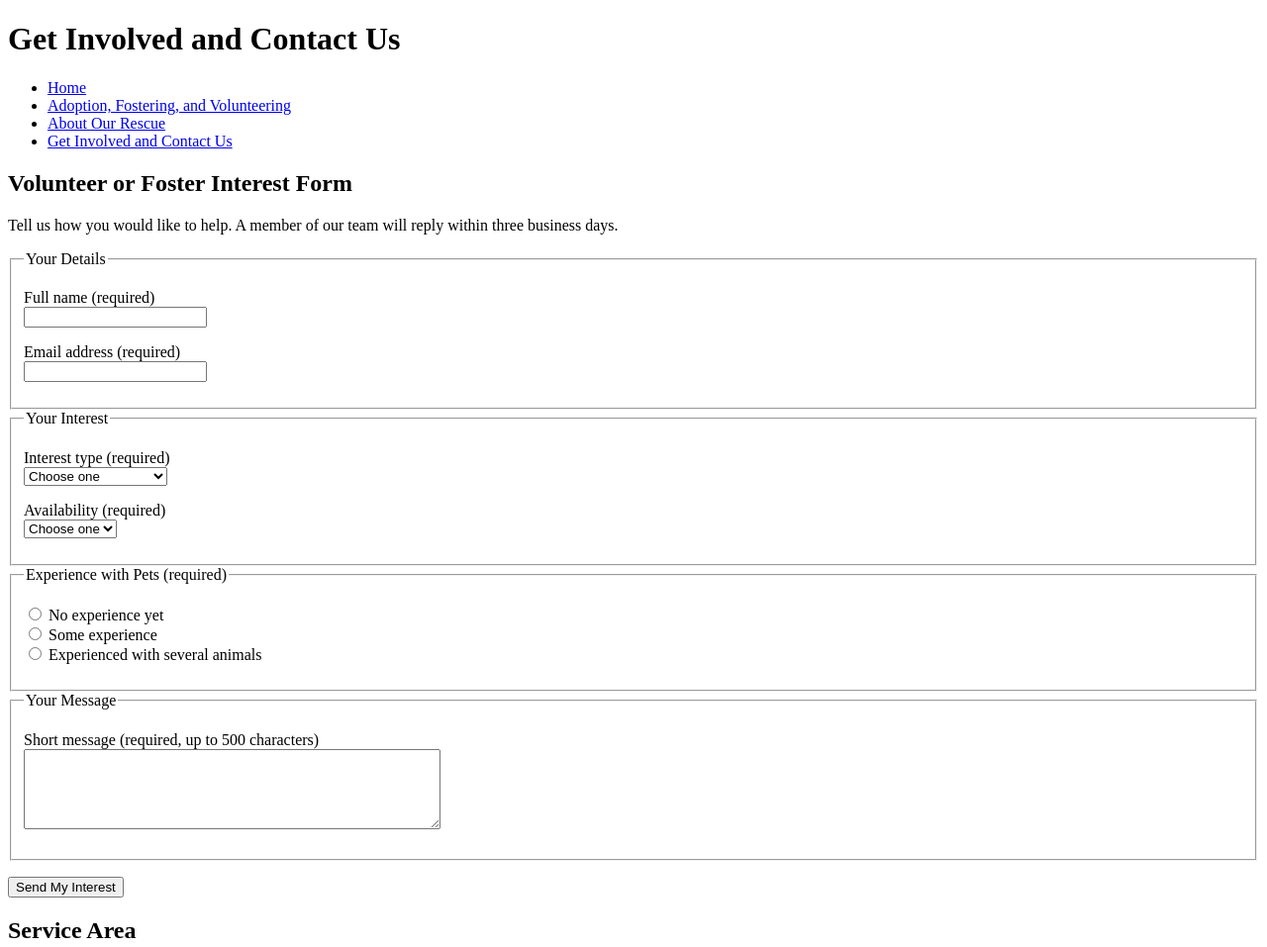
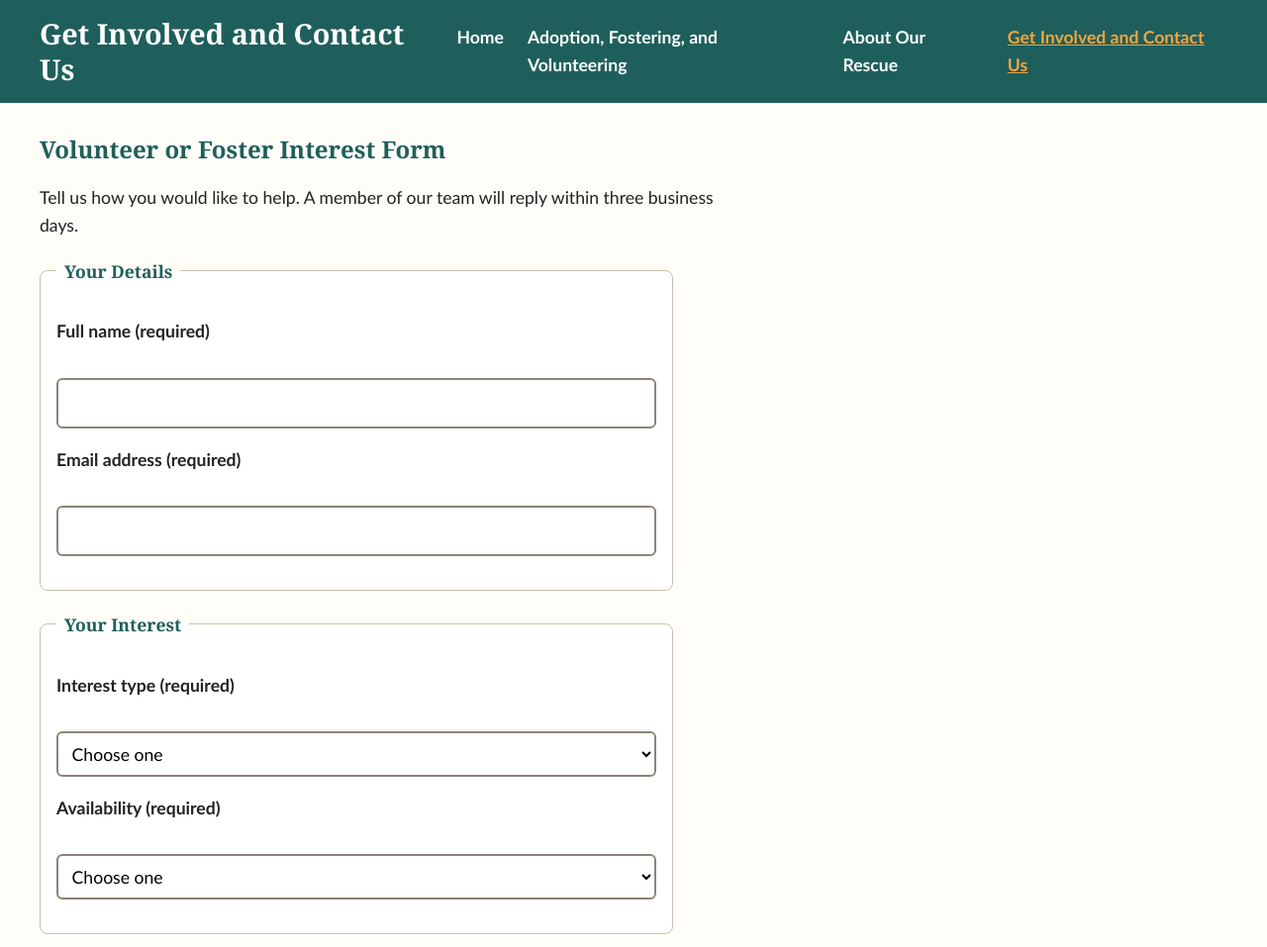
Before and after one commit to munirnegash/touchstoneprojects, a plain HTML site: page touchstonetask2/contact.html in a window 1280 px wide. Shown: the top 957 px of the page at 99% size. Drawn offline with Linux system fonts and the light colour scheme.

Commit message:
feat(touchstonetask2): add external stylesheet and link it to pages
Add a new `styles.css` file and link it within `about.html`, `contact.html`, `index.html`, and `services.html`. Also remove hardcoded width and height attributes from several media elements in `index.html` and `services.html` to allow for CSS-based styling.

```diff
--- a/touchstonetask2/contact.html
+++ b/touchstonetask2/contact.html
@@ -3,6 +3,7 @@
 <head>
   <meta charset="UTF-8">
   <meta name="viewport" content="width=device-width, initial-scale=1.0">
+  <link rel="stylesheet" href="styles.css">
   <title>Get Involved and Contact Us | Second Chance Animal Rescue</title>
 </head>
 <body>
--- /dev/null
+++ b/touchstonetask2/styles.css
@@ -0,0 +1,257 @@
+/* Second Chance Animal Rescue: Touchstone 3 styles
+   Palette: deep teal (#1F5F5B), warm amber (#F2A541), off-white (#FFFDF8), charcoal text (#222222)
+   Fonts: Georgia (headings), Trebuchet MS (body) */
+
+/* Base styles (mobile first) */
+:root {
+  --teal: #1F5F5B;
+  --amber: #F2A541;
+  --cream: #FFFDF8;
+  --text: #222222;
+}
+
+* {
+  box-sizing: border-box;
+}
+
+body {
+  margin: 0;
+  font-family: "Trebuchet MS", Arial, sans-serif;
+  font-size: 1.05rem;
+  line-height: 1.6;
+  color: var(--text);
+  background-color: var(--cream);
+}
+
+h1, h2, h3 {
+  font-family: Georgia, "Times New Roman", serif;
+  color: var(--teal);
+  line-height: 1.25;
+}
+
+h1 {
+  font-size: 1.8rem;
+  margin: 0;
+}
+
+h2 {
+  font-size: 1.5rem;
+  margin-top: 0;
+}
+
+h3 {
+  font-size: 1.2rem;
+}
+
+section {
+  padding: 1.5rem 1.25rem;
+  border-bottom: 1px solid #e3ddd0;
+}
+
+p, li {
+  max-width: 70ch;
+}
+
+a {
+  color: var(--teal);
+  text-decoration-thickness: 2px;
+}
+
+a:hover,
+a:focus {
+  color: #14403d;
+}
+
+/* Header and navigation */
+header {
+  background-color: var(--teal);
+  color: #ffffff;
+  padding: 1rem 1.25rem;
+  display: flex;
+  flex-direction: column;
+  gap: 0.75rem;
+}
+
+header h1 {
+  color: #ffffff;
+}
+
+header nav ul {
+  list-style: none;
+  padding: 0;
+  margin: 0;
+  display: flex;
+  flex-direction: column;
+  gap: 0.5rem;
+}
+
+header nav a {
+  color: #ffffff;
+  font-weight: bold;
+  text-decoration: none;
+}
+
+header nav a:hover,
+header nav a:focus {
+  text-decoration: underline;
+}
+
+header nav a[aria-current="page"] {
+  color: var(--amber);
+  text-decoration: underline;
+}
+
+/* Images and media */
+img,
+video {
+  max-width: 100%;
+  height: auto;
+  border-radius: 8px;
+}
+
+figure {
+  margin: 0;
+}
+
+figcaption {
+  font-style: italic;
+  margin-top: 0.5rem;
+}
+
+/* Lists used as "How you can help" and values */
+section ul {
+  padding-left: 1.25rem;
+}
+
+/* Form */
+form fieldset {
+  border: 1px solid #c9c1ae;
+  border-radius: 8px;
+  padding: 1rem;
+  margin: 0 0 1.25rem 0;
+  background-color: #ffffff;
+}
+
+legend {
+  font-family: Georgia, serif;
+  font-weight: bold;
+  color: var(--teal);
+  padding: 0 0.5rem;
+}
+
+form label {
+  display: block;
+  font-weight: bold;
+  margin-bottom: 0.25rem;
+}
+
+form input[type="text"],
+form input[type="email"],
+form select,
+form textarea {
+  width: 100%;
+  padding: 0.6rem;
+  font: inherit;
+  border: 2px solid #8c8577;
+  border-radius: 6px;
+  background-color: #ffffff;
+}
+
+form input[type="radio"] {
+  margin-right: 0.4rem;
+}
+
+form input:focus,
+form select:focus,
+form textarea:focus,
+button:focus {
+  outline: 3px solid var(--amber);
+  outline-offset: 2px;
+}
+
+button {
+  font: inherit;
+  font-weight: bold;
+  padding: 0.75rem 1.5rem;
+  background-color: var(--amber);
+  color: var(--text);
+  border: none;
+  border-radius: 6px;
+  cursor: pointer;
+}
+
+button:hover {
+  background-color: #e0912c;
+}
+
+/* Footer */
+footer {
+  background-color: #17403d;
+  color: #ffffff;
+  padding: 1rem 1.25rem;
+  font-size: 0.95rem;
+}
+
+footer p {
+  margin: 0.25rem 0;
+}
+
+footer a {
+  color: var(--amber);
+}
+
+/* Larger screens (tablet and desktop) */
+@media (min-width: 800px) {
+  body {
+    font-size: 1.1rem;
+  }
+
+  header {
+    flex-direction: row;
+    justify-content: space-between;
+    align-items: center;
+    padding: 1rem 2.5rem;
+  }
+
+  header nav ul {
+    flex-direction: row;
+    gap: 1.5rem;
+  }
+
+  section {
+    padding: 2rem 2.5rem;
+  }
+
+  /* Show the "How You Can Help" items and the featured image side by side */
+  #how-you-can-help ul {
+    display: flex;
+    flex-wrap: wrap;
+    gap: 1rem;
+    padding-left: 0;
+    list-style: none;
+  }
+
+  #how-you-can-help li {
+    flex: 1 1 220px;
+    background-color: #ffffff;
+    border-left: 5px solid var(--amber);
+    padding: 0.75rem 1rem;
+  }
+
+  #spotlight figure {
+    max-width: 420px;
+  }
+
+  #adoption img,
+  #volunteer img {
+    max-width: 320px;
+  }
+
+  #video-message video {
+    max-width: 640px;
+  }
+
+  form {
+    max-width: 640px;
+  }
+}
```
Also changed, not shown: touchstonetask2/about.html (+1 -0 lines), touchstonetask2/index.html (+4 -3 lines), touchstonetask2/services.html (+3 -2 lines).
